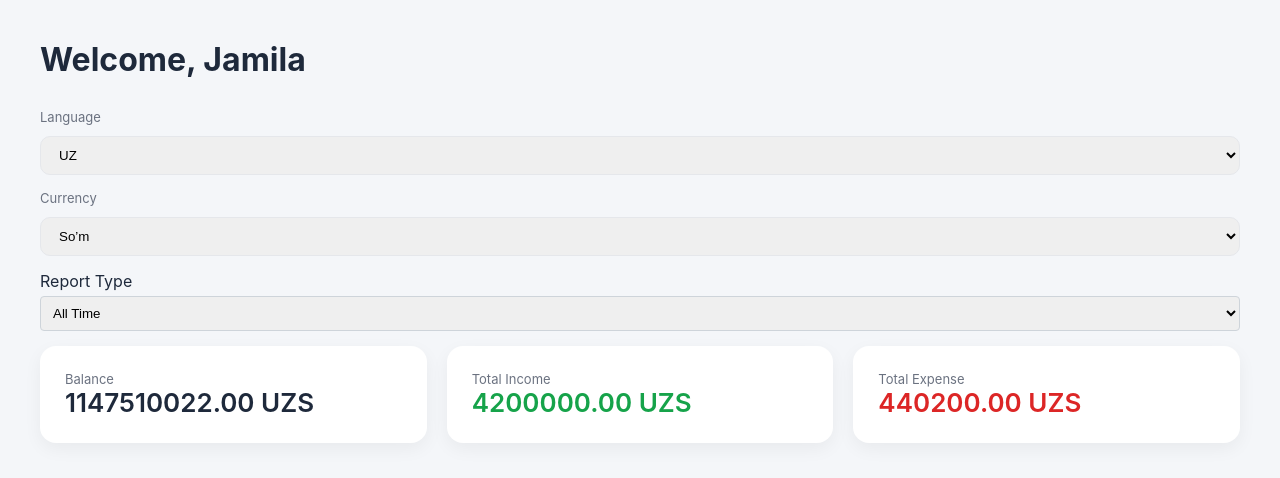
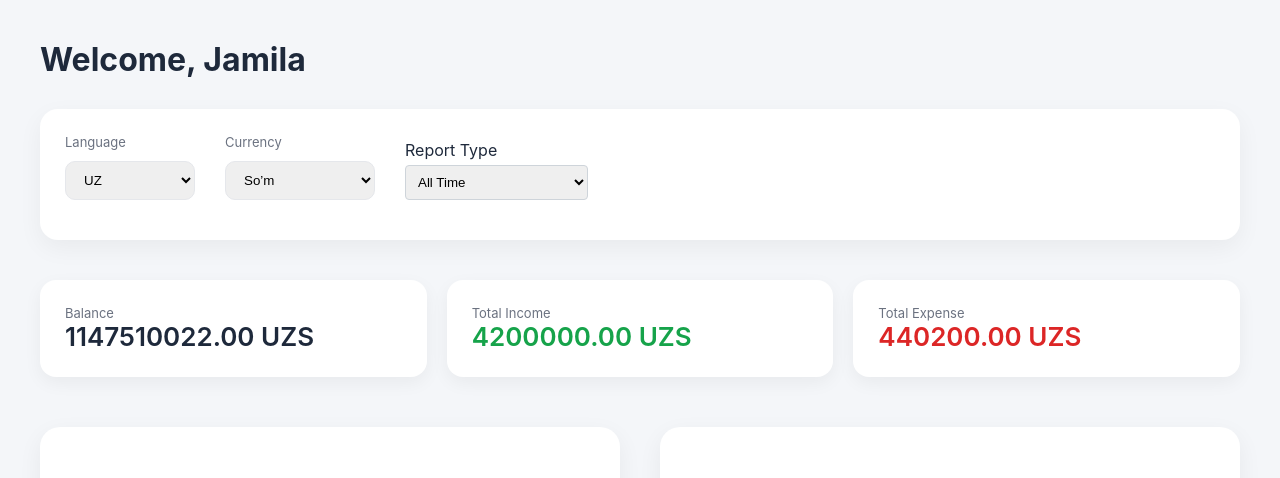
Before and after one commit to nijamila/project1, a Django app: page /en/dashboard/ in a window 1280 px wide. Shown: the part 80-558 px from the top of the page. Run offline with Django 5.2, Linux system fonts and the light colour scheme; a user stored in the database is signed in; data comes from the database, SQL or seed files in the repository.

Commit message:
Update dashboard layout and styles
Refactored dashboard layout and styles for improved design consistency.

```diff
--- a/templates/dashboard.html
+++ b/templates/dashboard.html
@@ -10,9 +10,8 @@
 </h1>
 
 
-<div class="report-card">
-
-    <div class="report-layout">
+<div style=" background:white; padding:25px; border-radius:18px; box-shadow:0 8px 24px rgba(0,0,0,0.05); margin-bottom:40px; ">
+    <div style=" display:flex; gap:30px; flex-wrap:wrap; align-items:flex-end; ">
 
 
         <!-- LANGUAGE -->
@@ -196,54 +195,20 @@ new Chart(document.getElementById('expenseCategoryChart'), {
 });
 
     <style>
-
-.report-form {
-    display: flex;
-    gap: 25px;
-    align-items: flex-end;
-    flex-wrap: wrap;
+.report-card {
+    background: white;
+    padding: 25px;
+    border-radius: 18px;
+    box-shadow: 0 8px 24px rgba(0,0,0,0.05);
+    margin-bottom: 40px;
 }
 
-.report-group {
+.report-layout {
     display: flex;
-    flex-direction: column;
-    gap: 6px;
+    gap: 30px;
+    flex-wrap: wrap;
+    align-items: flex-end;
 }
-
-.report-group label {
-    font-size: 13px;
-    color: #6b7280;
-}
-
-.report-group select,
-.date-input {
-    padding: 10px 14px;
-    border-radius: 10px;
-    border: 1px solid #e5e7eb;
-    min-width: 160px;
-}
-
-.custom-date-wrapper {
-    display: flex;
-    gap: 15px;
-    align-items: flex-end;
-    flex-wrap: wrap;
-}
-
-.button-group button {
-    padding: 10px 18px;
-    border-radius: 10px;
-    background: #111827;
-    color: white;
-    border: none;
-    font-weight: 500;
-    cursor: pointer;
-}
-
-.button-group button:hover {
-    opacity: 0.9;
-}
-
 </style>
 
 
```
